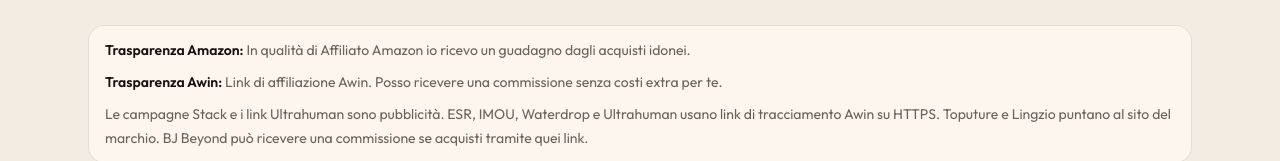
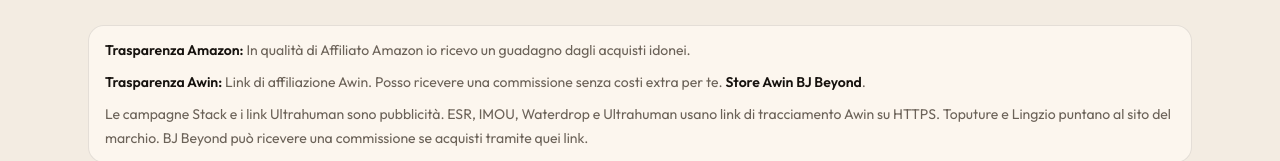
Before and after one commit to bjbeyond81/bjbeyond-pro-new, a Next.js app: page / in a window 1280 px wide. Shown: the part 1831-1992 px from the top of the page. Built offline with nearby package versions, Linux system fonts and the light colour scheme.

Commit message:
link Awin store in disclosure and treat store.awin.com as Awin

```diff
--- a/src/components/ui-bits.tsx
+++ b/src/components/ui-bits.tsx
@@ -1,6 +1,7 @@
 import Link from "next/link";
 import { copy } from "@/lib/copy";
 import type { Locale } from "@/lib/i18n";
+import { awinStoreUrl } from "@/lib/stack";
 import { cn } from "@/lib/utils";
 
 export function AffiliateNote({
@@ -39,7 +40,16 @@
             <strong className="font-semibold text-foreground">
               {locale === "it" ? "Trasparenza Awin:" : "Awin disclosure:"}
             </strong>{" "}
-            {t.awinCommission}
+            {t.awinCommission}{" "}
+            <a
+              href={awinStoreUrl}
+              target="_blank"
+              rel="sponsored nofollow noopener"
+              className="font-semibold text-foreground underline-offset-4 hover:underline"
+            >
+              {locale === "it" ? "Store Awin BJ Beyond" : "BJ Beyond Awin store"}
+            </a>
+            .
           </p>
           <p className="mt-2">{t.awinDisclosure}</p>
         </>
@@ -64,7 +74,7 @@
 
 function networkOf(href: string): "amazon" | "awin" | "ad" {
   if (/amazon\.|amzn\.to|primevideo\.com/i.test(href)) return "amazon";
-  if (/awin1\.com|tidd\.ly/i.test(href)) return "awin";
+  if (/awin1\.com|tidd\.ly|store\.awin\.com/i.test(href)) return "awin";
   return "ad";
 }
 
```
